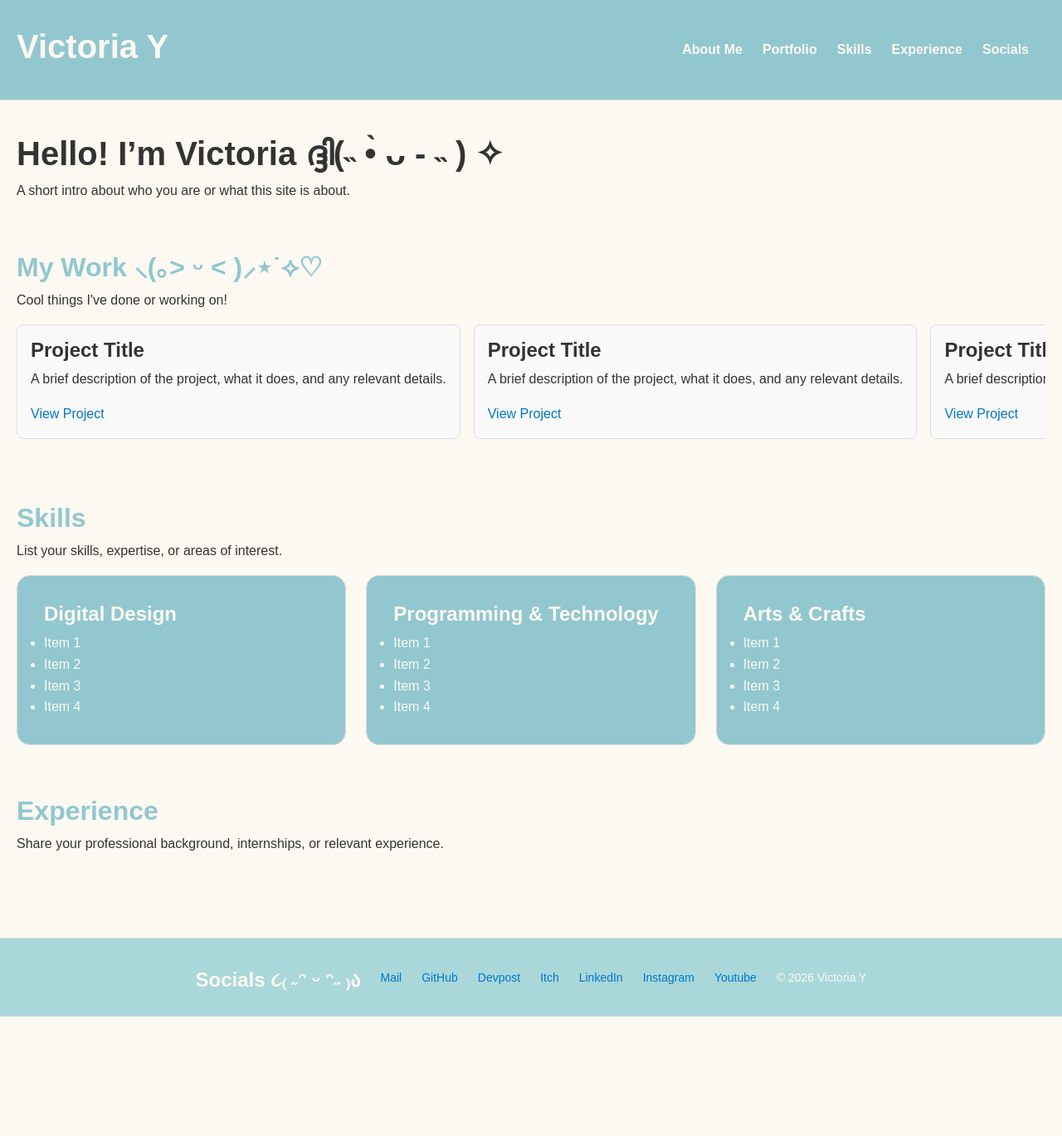
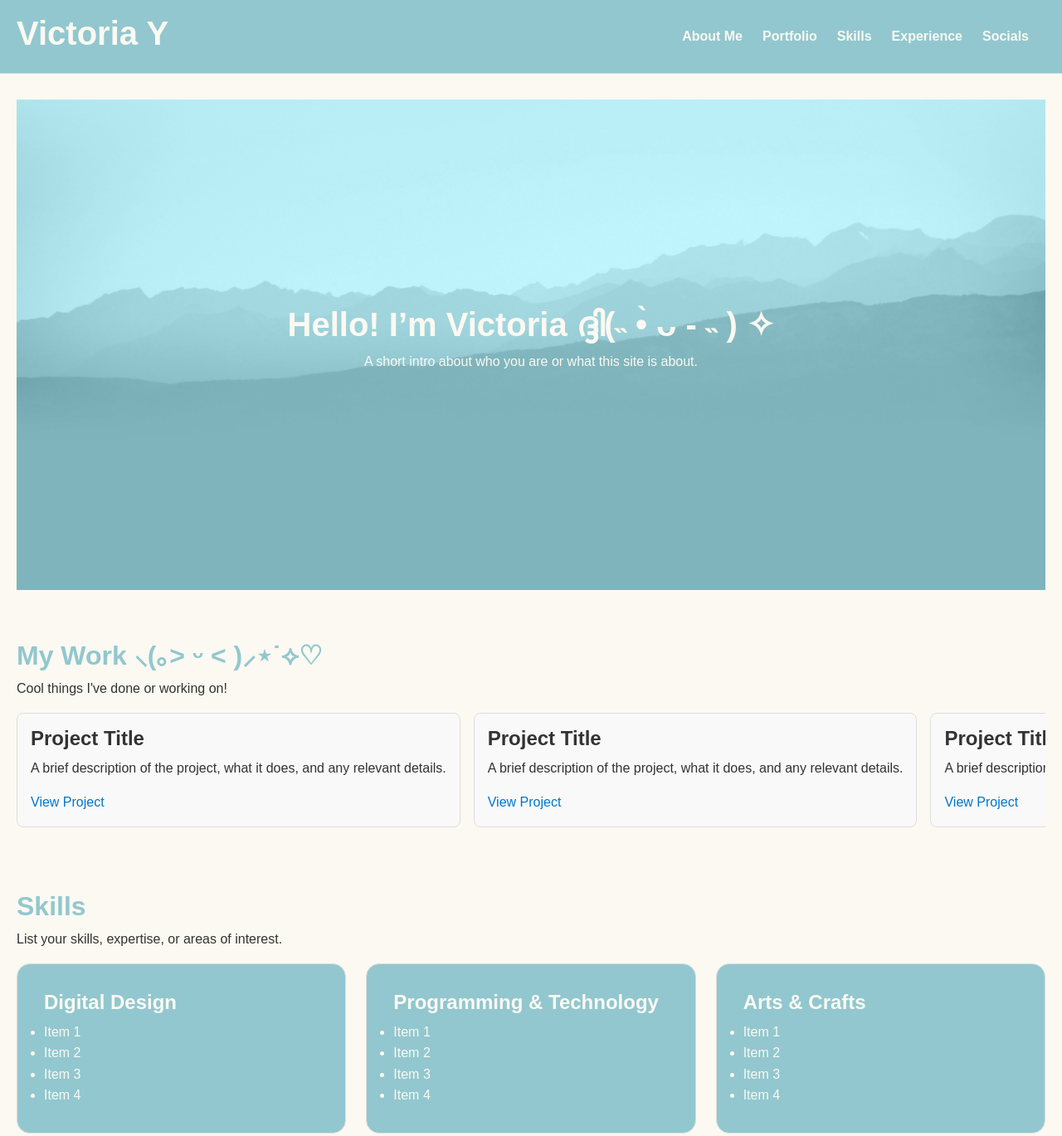
Before and after one commit to waterprisem/my_website, a plain HTML site: page index.html in a window 1280 px wide. Shown: the top 1369 px of the page at 83% size. Before the commit the page ends 1225 px from the top, so only its background shows below. Drawn offline with Linux system fonts and the light colour scheme.

Commit message:
more stylingg

```diff
--- a/css/style.css
+++ b/css/style.css
@@ -20,6 +20,9 @@ body {
   background-color: #FBF9F1;
 }
 
+main{
+    margin-top: 80px; /* To prevent content from being hidden behind the fixed header */
+}
 
 /* ================================
    TYPOGRAPHY
@@ -56,6 +59,24 @@ a:hover {
   max-width: 1500px;
   margin: 0 auto;
   padding: 0 20px;
+}
+
+.banner{
+  background-color: #92C7CF;
+  background-size: cover;
+  color: #FBF9F1;
+  text-align: center;
+  position: relative;
+}
+
+.banner-content {
+  position: absolute;
+  inset: 0;
+  display: flex;
+  flex-direction: column;
+  justify-content: center;
+  align-items: center;
+  padding: 60px 20px;
 }
 
 .project-card {
@@ -104,9 +125,25 @@ a:hover {
 .social-links {
   display: flex;
   justify-content: center;
-  gap: 24px;
+  gap: 64px;
   margin-top: 16px;
   color: #FBF9F1;
+}
+
+.social-icons {
+  display: flex;
+  justify-content: center;
+  gap: 16px;
+  margin-top: 8px;
+  font-size: 24px;
+  color: #FBF9F1;
+  text-align: center;
+  transition: font-size 0.3s ease, transform 0.3s ease;
+}
+
+.social-icons a:hover {
+  font-size: 28px;
+  transform: translateY(-4px);
 }
 
 /* ================================
@@ -117,8 +154,13 @@ header {
   background-color: #92C7CF;
   border-bottom: 1px solid #dddddd;
   color: #FBF9F1;
-  padding: 32px 0;
+  padding: 16px 0;
   align-items: center;
+  position: fixed;
+  width: 100%;
+  top: 0;
+  left: 0;
+  z-index: 1000;
 
 }
 
@@ -135,6 +177,7 @@ nav ul {
   justify-content: flex-end;
   gap: 24px;
   padding: 0 20px;
+  position: relative;
 }
 
 nav ul li a {
--- a/index.html
+++ b/index.html
@@ -7,6 +7,7 @@
     <meta name="description" content="whatttttt">
     <title>Victoria Y</title>
     <link rel="stylesheet" href="css/style.css">
+    <link rel="stylesheet" href="https://cdnjs.cloudflare.com/ajax/libs/font-awesome/6.5.0/css/all.min.css">
   </head>
 
   <body>
@@ -27,8 +28,14 @@
 
     <main>
       <section>
-        <h1>Hello! I’m Victoria  ദ്ദി(˵ •̀ ᴗ - ˵ ) ✧</h1>
-        <p>A short intro about who you are or what this site is about.</p>
+        <div class = "banner">
+            <img src="images/banner.png" alt="banner" style="width: 100%; display: block;">
+                <div class="banner-content">
+                    <h1>Hello! I’m Victoria  ദ്ദി(˵ •̀ ᴗ - ˵ ) ✧</h1>
+                    <p>A short intro about who you are or what this site is about.</p>
+
+                </div>
+        </div>
       </section>
       <section>
         <h2>My Work ⸜(｡˃ ᵕ ˂ )⸝⋆˙⟡♡</h2>
@@ -103,13 +110,14 @@
     <footer>
         <div class="social-links">
             <h3>Socials ૮₍ ˶ᵔ ᵕ ᵔ˶ ₎ა</h3>
-            <a href="#">Mail</a>
-            <a href="#">GitHub</a>
-            <a href="#">Devpost</a>
-            <a href="#">Itch</a>
-            <a href="#">LinkedIn</a>
-            <a href="#">Instagram</a>
-            <a href="#">Youtube</a>
+            <div class = "social-icons">
+                <a href="#"><i class="fa-solid fa-envelope"></i></a>
+                <a href="#"><i class="fa-brands fa-github"></i></a>
+                <a href="#">Devpost</a>
+                <a href="#"><i class="fa-brands fa-itch-io"></i></a>
+                <a href="#"><i class="fa-brands fa-linkedin"></i></a>
+                <a href="#"><i class="fa-brands fa-youtube"></i></a>
+            </div>
       <p>&copy; 2026 Victoria Y</p>
     </footer>
 
```
Also changed, not shown: images/banner.png (added).
